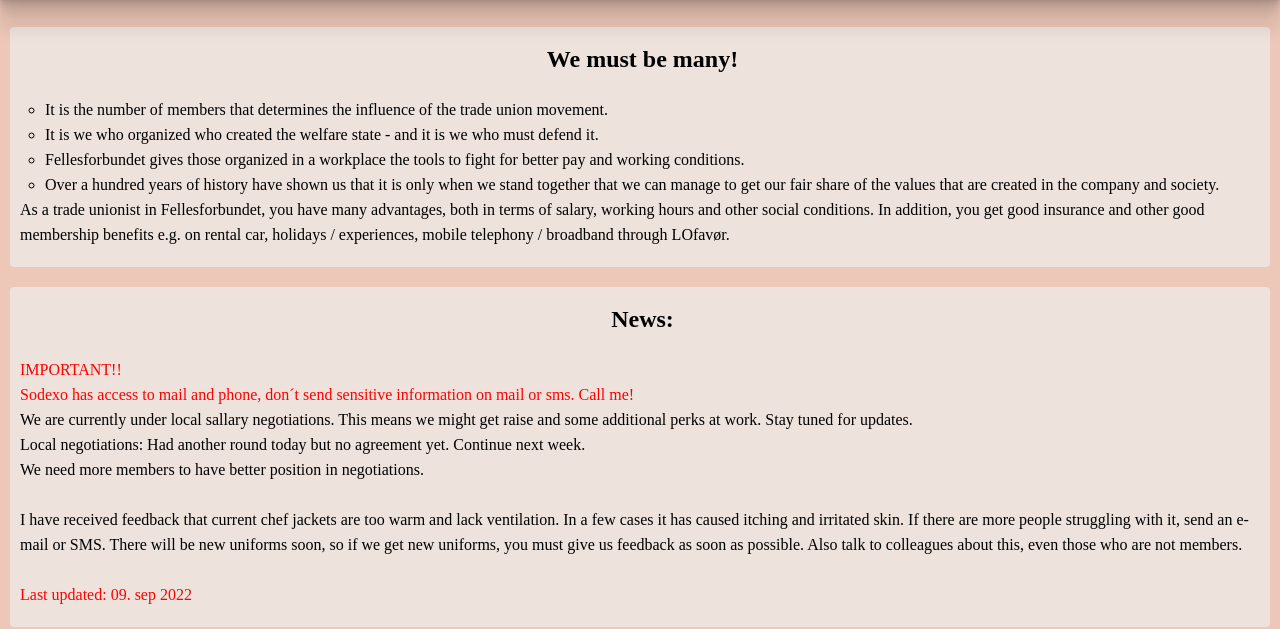
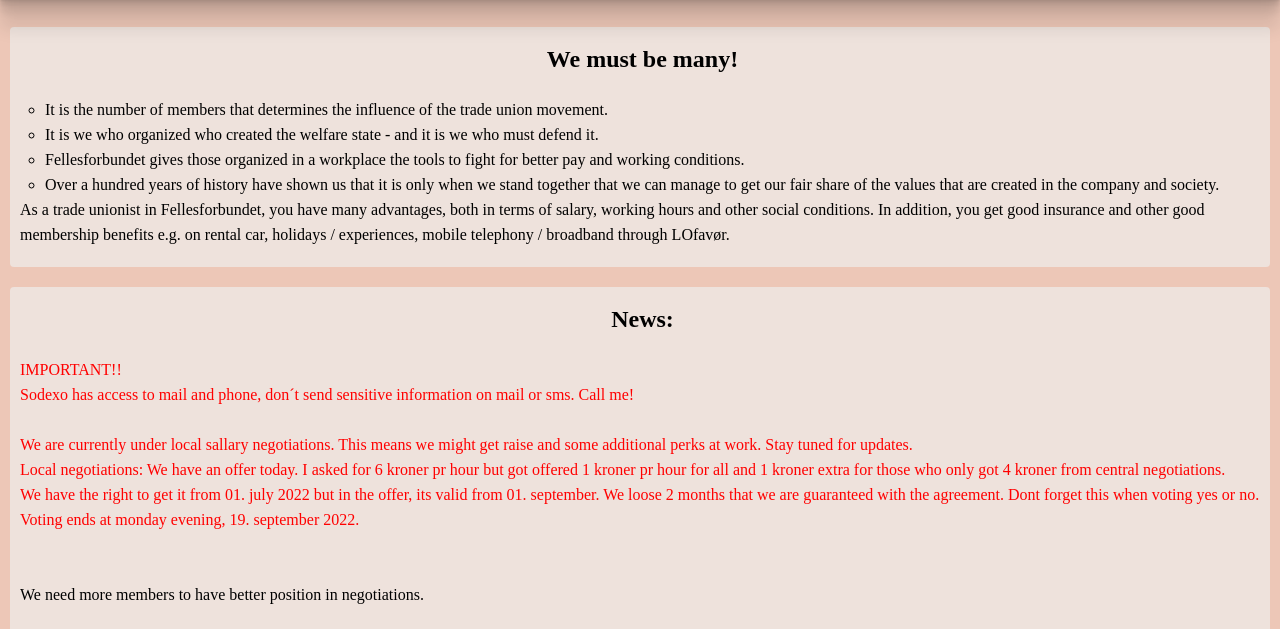
Before and after one commit to AliDeGir/SFavd10, a plain HTML site: page index.html in a window 1280 px wide. Shown: the part 143-772 px from the top of the page. Drawn offline with Linux system fonts and the light colour scheme.

Commit message:
update news

```diff
--- a/index.html
+++ b/index.html
@@ -74,12 +74,14 @@
         <div class="news" id="NEWS">
             <h2>News:</h2><br>
             <p id="newText">IMPORTANT!!</p>
-            <p id="newText">Sodexo has access to mail and phone, don´t send sensitive information on mail or sms. Call me!</p>
-            <p>We are currently under local sallary negotiations. This means we might get raise and some additional perks at work. Stay tuned for updates.</p>
-            <p>Local negotiations: Had another round today but no agreement yet. Continue next week.</p>
+            <p id="newText">Sodexo has access to mail and phone, don´t send sensitive information on mail or sms. Call me!</p><br>
+            <p id="newText">We are currently under local sallary negotiations. This means we might get raise and some additional perks at work. Stay tuned for updates.</p>
+            <p id="newText">Local negotiations: We have an offer today. I asked for 6 kroner pr hour but got offered 1 kroner pr hour for all and 1 kroner extra for those who only got 4 kroner from central negotiations.</p>
+            <p id="newText">We have the right to get it from 01. july 2022 but in the offer, its valid from 01. september. We loose 2 months that we are guaranteed with the agreement. Dont forget this when voting yes or no.</p>
+            <p id="newText">Voting ends at monday evening, 19. september 2022.</p><br><br>
             <p>We need more members to have better position in negotiations.</p><br>
             <p>I have received feedback that current chef jackets are too warm and lack ventilation. In a few cases it has caused itching and irritated skin. If there are more people struggling with it, send an e-mail or SMS. There will be new uniforms soon, so if we get new uniforms, you must give us feedback as soon as possible. Also talk to colleagues about this, even those who are not members.</p><br>
-            <p id="newText">Last updated: 09. sep 2022</p>
+            <p id="newText">Last updated: 16. sep 2022</p>
         </div>
 
         <div class="benefits" id="BENEFITS">
```
